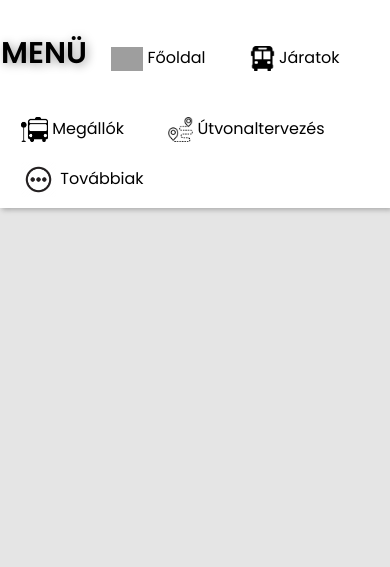
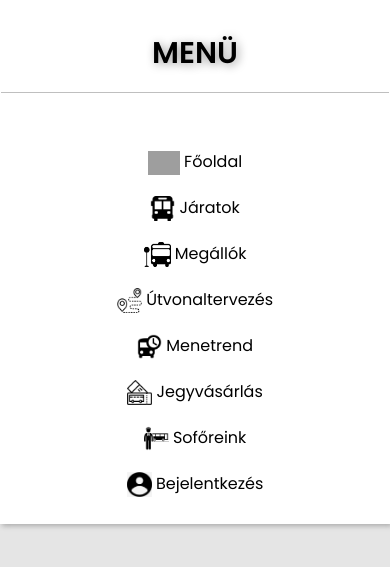
Before and after one commit to mbence01/public-transport, a PHP site: page / in a window 390 px wide. Shown: the top 567 px of the page. Run offline with PHP 8.4, Linux system fonts and the light colour scheme; grey boxes are pictures that could not be loaded.

Commit message:
finished responsive menu

```diff
--- a/css/style.css
+++ b/css/style.css
@@ -12,7 +12,6 @@ body {
 div#header {
     background: white;
     box-shadow: 2px 2px 5px rgba(0, 0, 0, .25);
-    overflow: hidden;
     position: sticky;
 }
 
@@ -26,6 +25,7 @@ div#header {
     padding: 10px 20px;
     display: inline-block;
 }
+
 #header-right a:hover {
     text-shadow: 2px 2px 20px black;
     transform: scale(1.1);
@@ -42,3 +42,33 @@ div#header {
     text-align: center;
     text-shadow: 2px 2px 10px rgba(0, 0, 0, .4);
 }
+
+#child-ul {
+    transition: 1s;
+    display: none;
+    position: absolute;
+    left: 5px;
+    z-index: 1000;
+    padding: 0;
+}
+
+#last-li:hover > #child-ul {
+    display: block;
+}
+
+#last-li {
+    position: relative;
+}
+
+#child-ul li {
+    display: block;
+    float: none;
+}
+
+#child-ul li a {
+    padding: 10px 10px;
+}
+
+li {
+    display: inline;
+}
--- a/sites/menu.php
+++ b/sites/menu.php
@@ -9,12 +9,54 @@
                     </a>
                 </td>
                 <td class="col-lg-8 col-md-10 col-sm-12" id="header-right">
-                    <span class="d-inline-block d-md-none d-sm-block" id="menu-title">Menü</span>
-                    <a href="#" class="d-inline-block d-md-none d-sm-block"><img src="/img/logo.png" width="32"> Főoldal</a>
-                    <a href="#" class="d-md-inline-block d-sm-block"><img src="/img/bus.png" width="25"> Járatok</a>
-                    <a href="#" class="d-md-inline-block d-sm-block"><img src="/img/busstop.png" width="27"> Megállók</a>
-                    <a href="#" class="d-md-inline-block d-sm-block"><img src="/img/route.png" width="25"> Útvonaltervezés</a>
-                    <a href="#" class="d-md-inline-block d-sm-block"><img src="/img/other.png" width="35"> Továbbiak</a>
+                    <span class="d-inline-block d-md-none d-block" id="menu-title">Menü <hr></span>
+
+                    <ul style="padding: 0;">
+                        <li>
+                            <a href="#" class="d-inline-block d-md-none d-block"><img src="/img/logo.png" width="32"> Főoldal</a>
+                        </li>
+                        <li>
+                            <a href="#" class="d-md-inline-block d-block"><img src="/img/bus.png" width="25"> Járatok</a>
+                        </li>
+                        <li>
+                            <a href="#" class="d-md-inline-block d-block"><img src="/img/busstop.png" width="27"> Megállók</a>
+                        </li>
+                        <li>
+                            <a href="#" class="d-md-inline-block d-block"><img src="/img/route.png" width="25"> Útvonaltervezés</a>
+                        </li>
+
+                        <li id="last-li" class="d-none d-md-inline-block">
+                            <a href="#" class="d-md-inline-block d-block"><img src="/img/other.png" width="35"> Továbbiak</a>
+
+                            <ul id="child-ul">
+                                <li>
+                                    <a href="#" class="d-md-inline-block d-block"><img src="/img/schedule.png" width="25"> Menetrend</a>
+                                </li>
+                                <li>
+                                    <a href="#" class="d-md-inline-block d-block"><img src="/img/ticket.png" width="25"> Jegyvásárlás</a>
+                                </li>
+                                <li>
+                                    <a href="#" class="d-md-inline-block d-block"><img src="/img/driver.png" width="25"> Sofőreink</a>
+                                </li>
+                                <li>
+                                    <a href="#" class="d-md-inline-block d-block"><img src="/img/login.png" width="25"> Bejelentkezés</a>
+                                </li>
+                            </ul>
+                        </li>
+
+                        <li class="d-block d-md-none">
+                            <a href="#" class="d-md-inline-block d-block"><img src="/img/schedule.png" width="25"> Menetrend</a>
+                        </li>
+                        <li class="d-block d-md-none">
+                            <a href="#" class="d-md-inline-block d-block"><img src="/img/ticket.png" width="25"> Jegyvásárlás</a>
+                        </li>
+                        <li class="d-block d-md-none">
+                            <a href="#" class="d-md-inline-block d-block"><img src="/img/driver.png" width="25"> Sofőreink</a>
+                        </li>
+                        <li class="d-block d-md-none">
+                            <a href="#" class="d-md-inline-block d-block"><img src="/img/login.png" width="25"> Bejelentkezés</a>
+                        </li>
+                    </ul>
                 </td>
             </tr>
         </table>
```
